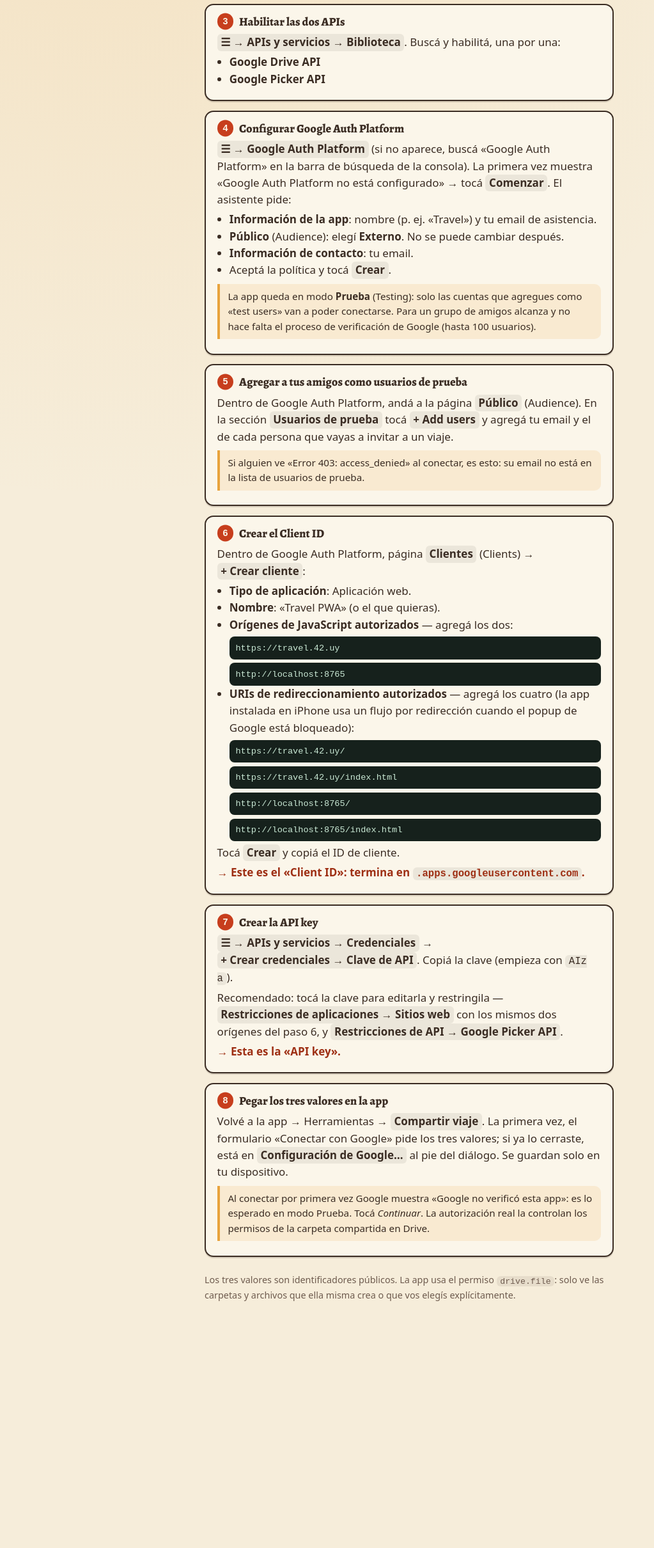
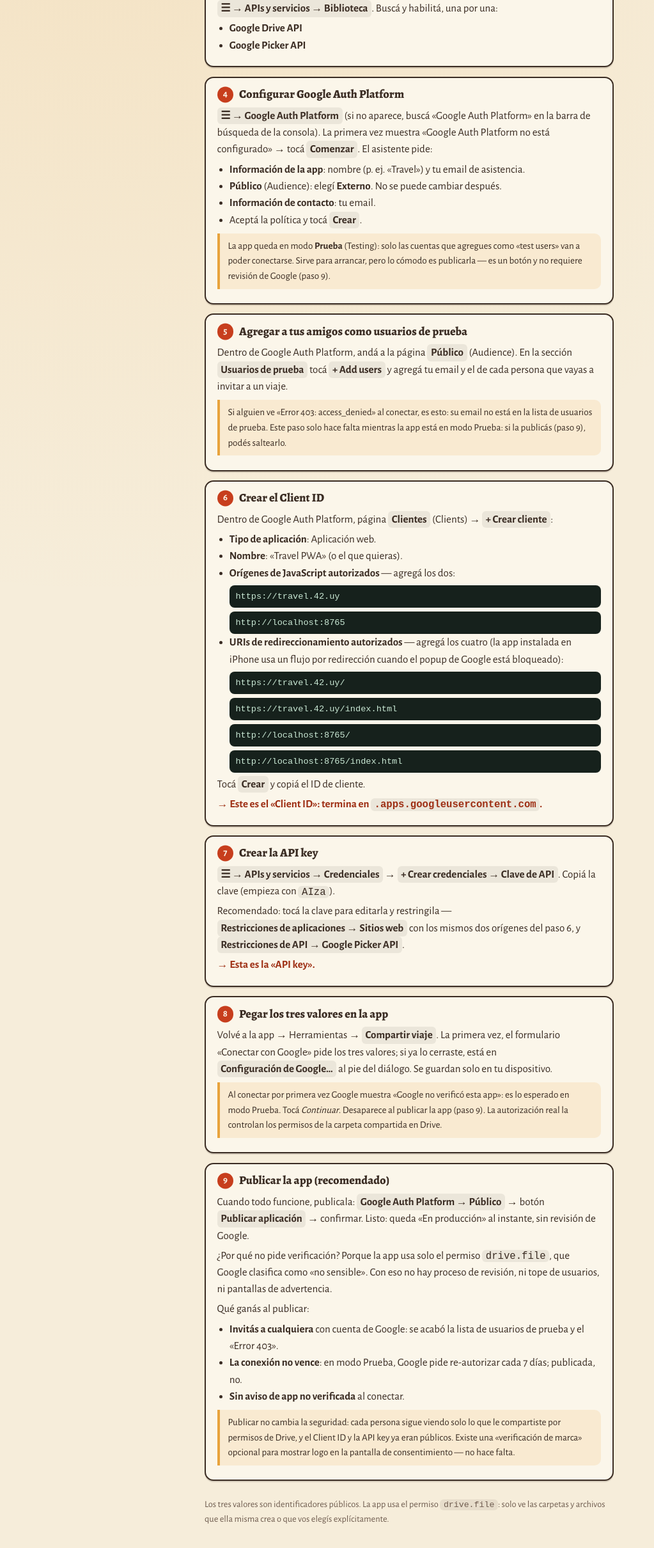
Before and after one commit to san650/travel, a plain HTML site: page setup-google.html in a window 1280 px wide. Shown: the part 561-2981 px from the top of the page at 64% size, without its empty margins (0-1023 px from the left). Before the commit the page ends 2661 px from the top, so only its background shows below. Drawn offline with Linux system fonts and the light colour scheme.

Commit message:
How to release google app and move log option to drawer

```diff
--- a/app.js
+++ b/app.js
@@ -192,7 +192,6 @@
 
 const openVacsDrawer = () => {
   renderVacList();
-  $('btn-vac-log').hidden = !trip();
   els.dlgVacs.showModal();
 };
 
@@ -247,7 +246,6 @@
     );
     return li;
   }));
-  els.dlgVacs.close();
   $('dlg-log').showModal();
 };
 
@@ -928,7 +926,7 @@
 
   els.btnVacations.onclick = () => openVacsDrawer();
   $('btn-vac-new').onclick = () => { els.dlgVacs.close(); openVacForm(); };
-  $('btn-vac-log').onclick = openLogDrawer;
+  $('btn-log').onclick = () => { els.dlgTools.close(); openLogDrawer(); };
   const dlgLog = $('dlg-log');
   dlgLog.onclick = (ev) => { if (ev.target === dlgLog) dlgLog.close(); };
   $('btn-welcome-new').onclick = () => openVacForm();
--- a/setup-google.html
+++ b/setup-google.html
@@ -162,8 +162,8 @@
       </ul>
       <div class="note">La app queda en modo <strong>Prueba</strong> (Testing):
       solo las cuentas que agregues como «test users» van a poder conectarse.
-      Para un grupo de amigos alcanza y no hace falta el proceso de
-      verificación de Google (hasta 100 usuarios).</div>
+      Sirve para arrancar, pero lo cómodo es publicarla — es un botón y no
+      requiere revisión de Google (paso 9).</div>
     </section>
 
     <section class="step">
@@ -174,7 +174,9 @@
       <span class="path">+ Add users</span> y agregá tu email y el de cada
       persona que vayas a invitar a un viaje.</p>
       <div class="note">Si alguien ve «Error 403: access_denied» al conectar,
-      es esto: su email no está en la lista de usuarios de prueba.</div>
+      es esto: su email no está en la lista de usuarios de prueba.
+      Este paso solo hace falta mientras la app está en modo Prueba: si la
+      publicás (paso 9), podés saltearlo.</div>
     </section>
 
     <section class="step">
@@ -224,8 +226,34 @@
       Se guardan solo en tu dispositivo.</p>
       <div class="note">Al conectar por primera vez Google muestra
       «Google no verificó esta app»: es lo esperado en modo Prueba. Tocá
-      <em>Continuar</em>. La autorización real la controlan los permisos de la
-      carpeta compartida en Drive.</div>
+      <em>Continuar</em>. Desaparece al publicar la app (paso 9). La
+      autorización real la controlan los permisos de la carpeta compartida
+      en Drive.</div>
+    </section>
+
+    <section class="step">
+      <h2><span class="n">9</span>Publicar la app (recomendado)</h2>
+      <p>Cuando todo funcione, publicala: <span class="path">Google Auth
+      Platform → Público</span> → botón
+      <span class="path">Publicar aplicación</span> → confirmar. Listo: queda
+      «En producción» al instante, sin revisión de Google.</p>
+      <p>¿Por qué no pide verificación? Porque la app usa solo el permiso
+      <code>drive.file</code>, que Google clasifica como «no sensible». Con
+      eso no hay proceso de revisión, ni tope de usuarios, ni pantallas de
+      advertencia.</p>
+      <p>Qué ganás al publicar:</p>
+      <ul>
+        <li><strong>Invitás a cualquiera</strong> con cuenta de Google: se
+        acabó la lista de usuarios de prueba y el «Error 403».</li>
+        <li><strong>La conexión no vence</strong>: en modo Prueba, Google
+        pide re-autorizar cada 7 días; publicada, no.</li>
+        <li><strong>Sin aviso de app no verificada</strong> al conectar.</li>
+      </ul>
+      <div class="note">Publicar no cambia la seguridad: cada persona sigue
+      viendo solo lo que le compartiste por permisos de Drive, y el Client ID
+      y la API key ya eran públicos. Existe una «verificación de marca»
+      opcional para mostrar logo en la pantalla de consentimiento — no hace
+      falta.</div>
     </section>
 
     <footer>Los tres valores son identificadores públicos. La app usa el
--- a/sw.js
+++ b/sw.js
@@ -1,5 +1,5 @@
 const CACHE_NAME = 'travel42uy';
-const VERSION = 'v31';
+const VERSION = 'v32';
 const CACHE = `${CACHE_NAME}-${VERSION}`;
 
 const SHELL = [
```
Also changed, not shown: index.html (+6 -6 lines), 2 other files.
